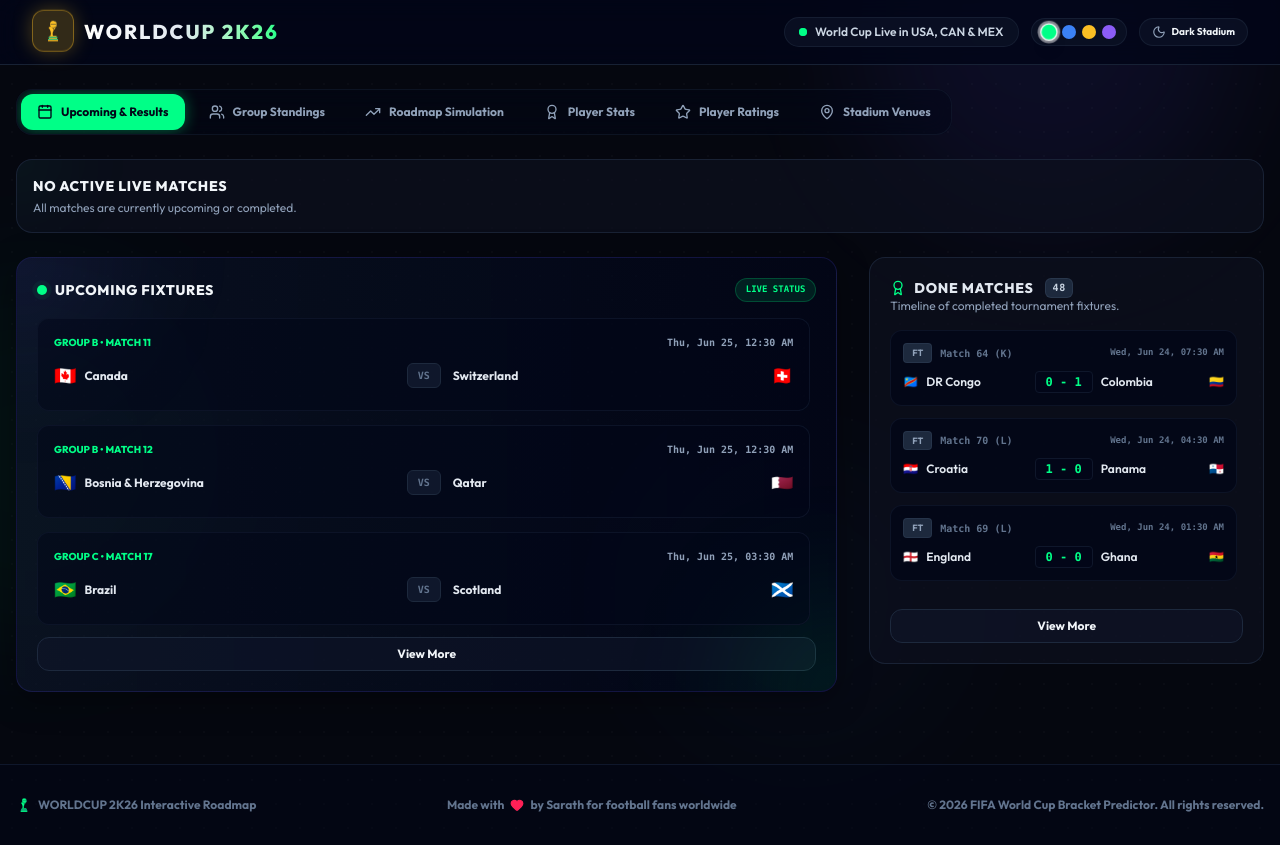
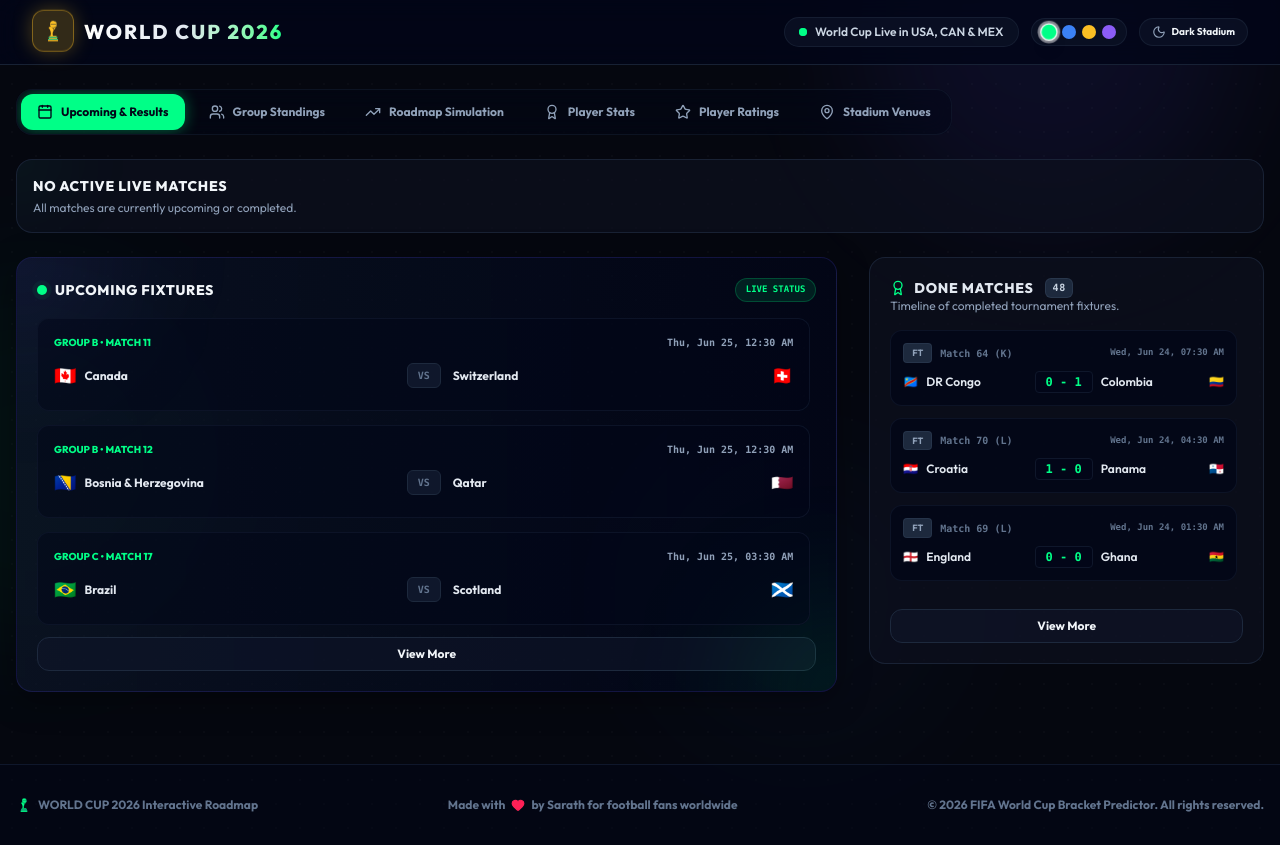
Before and after one commit to sarath14k/worldcup-2k26, a React (Vite) app: page / in a window 1280 px wide. Built offline with nearby package versions, Linux system fonts and the light colour scheme; no server answers.

Commit message:
style: rename brand title from WORLDCUP 2K26 to WORLD CUP 2026

```diff
--- a/src/App.jsx
+++ b/src/App.jsx
@@ -850,7 +850,7 @@ function App() {
             </div>
             <div className="min-w-0">
               <h1 className="text-sm sm:text-lg md:text-xl font-black tracking-widest bg-gradient-to-r from-white via-slate-200 to-brand-neon bg-clip-text text-transparent whitespace-nowrap uppercase">
-                WORLDCUP 2K26
+                WORLD CUP 2026
               </h1>
             </div>
           </div>
@@ -1021,7 +1021,7 @@ function App() {
         <div className="max-w-7xl mx-auto px-4 flex flex-col md:flex-row justify-between items-center gap-4">
           <div className="flex items-center gap-1.5">
             <WorldCupTrophyIcon className="w-4 h-4 text-brand-neon" />
-            <span>WORLDCUP 2K26 Interactive Roadmap</span>
+            <span>WORLD CUP 2026 Interactive Roadmap</span>
           </div>
           <div className="flex items-center gap-1.5">
             <span>Made with</span>
```
